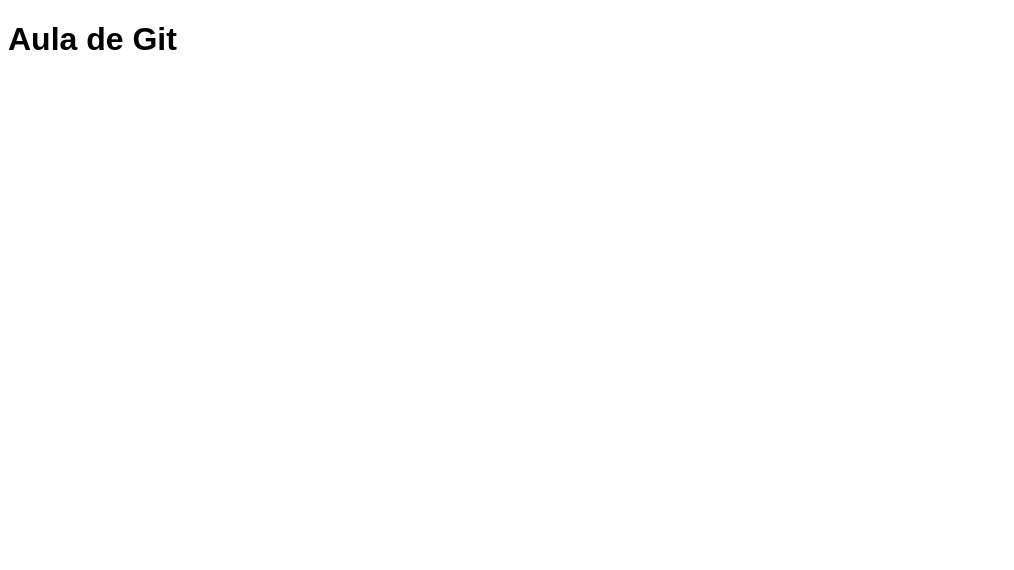
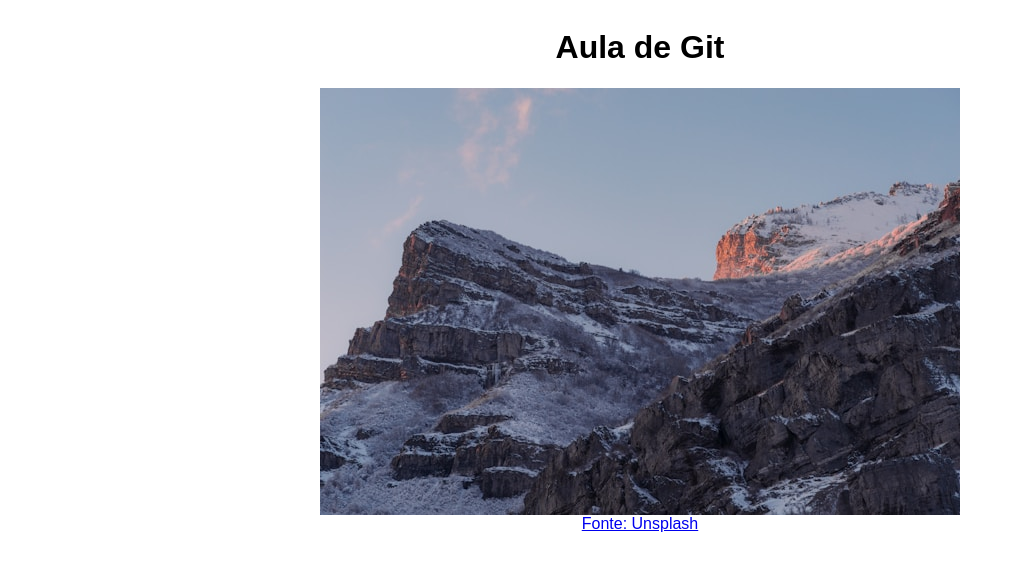
Before and after one commit to Diego-Moreira8/descomplica-aula-git, a plain HTML site: page index.html in a window 1280 px wide. Shown: the whole page, without its empty margins (0-1014 px from the left). Drawn offline with Linux system fonts and the light colour scheme.

Commit message:
Adição da imagem

```diff
--- a/index.html
+++ b/index.html
@@ -6,11 +6,16 @@
   <style>
     body {
       font-family: sans-serif;
+      display: flex;
+      flex-flow: column;
+      align-items: center;
     }
   </style>
   <title>Aula de Git</title>
 </head>
 <body>
   <h1>Aula de Git</h1>
+  <img src="./images/landscape.jpg" alt="Fotografia de uma montanha" >
+  <a href="https://unsplash.com/pt-br/fotografias/uma-montanha-coberta-de-neve-com-um-fundo-de-ceu-POL2Y2NKv-I" target="_blank" >Fonte: Unsplash</a>
 </body>
 </html>
```
Also changed, not shown: images/landscape.jpg (added).
